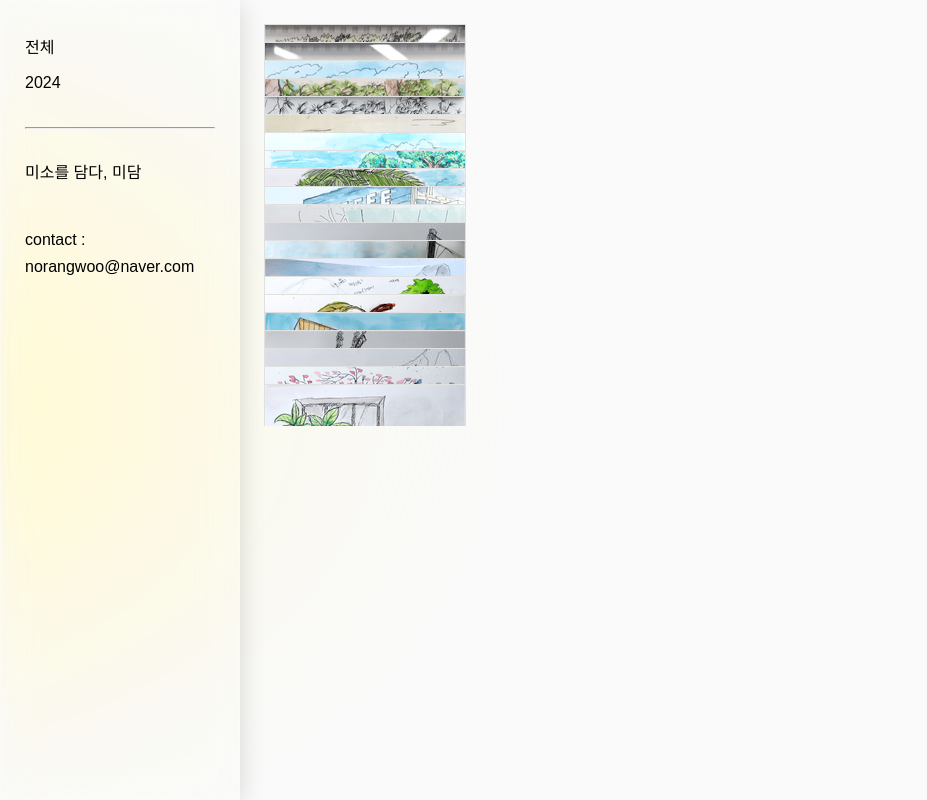
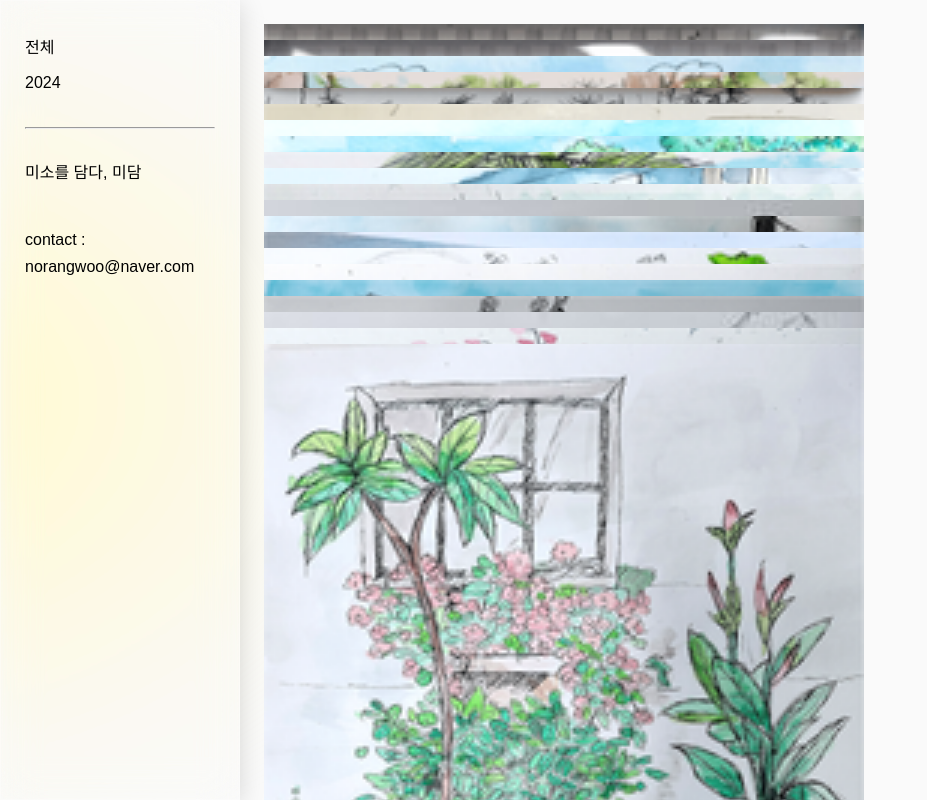
Before and after one commit to JIN-ARTLW/midam-gallery, a plain HTML site: page index.html in a window 1280 px wide. Shown: the top 800 px of the page, without its empty margins (0-927 px from the left). Drawn offline with nearby package versions, Linux system fonts and the light colour scheme.

Commit message:
Update styles.css

```diff
--- a/styles.css
+++ b/styles.css
@@ -85,29 +85,26 @@ a {
   line-height: 1.7;
 }
 
-/* --- 메인 갤러리 (CSS Masonry) --- */
 #gallery {
   flex: 1;
-  column-width: 600px;   /* 썸네일 600px */
-  column-gap: 16px;      /* 컬럼 간격 */
   padding: 24px;
-  overflow-y: auto;
+  /* column-*, display: grid 등 모두 제거 */
 }
 
 .card {
-  display: inline-block; /* 멀티컬럼 카드 */
+  display: inline-block;
+  vertical-align: top;
   margin-bottom: 16px;
-  break-inside: avoid;   /* 컬럼 깨짐 방지 */
-  border: 1px solid #e0e0e0;
-  background: #fff;
-  cursor: pointer;
+  /* 가로간격은 JS에서 gutter로 처리 */
+  width: 600px;           /* 썸네일 너비 */
 }
 
 .card img {
-  width: 100%;           /* 컬럼 폭에 딱 맞춤 */
+  width: 100%;
   height: auto;
   display: block;
 }
+
 
 
 
```
